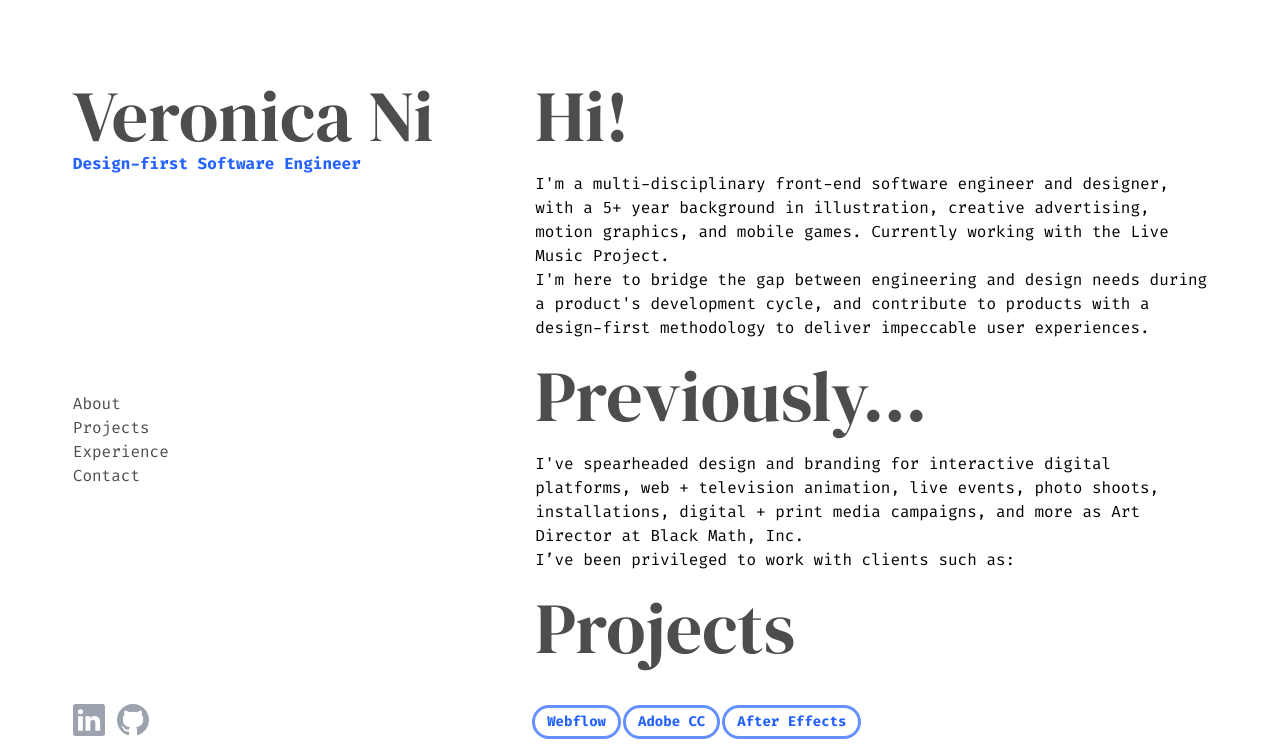
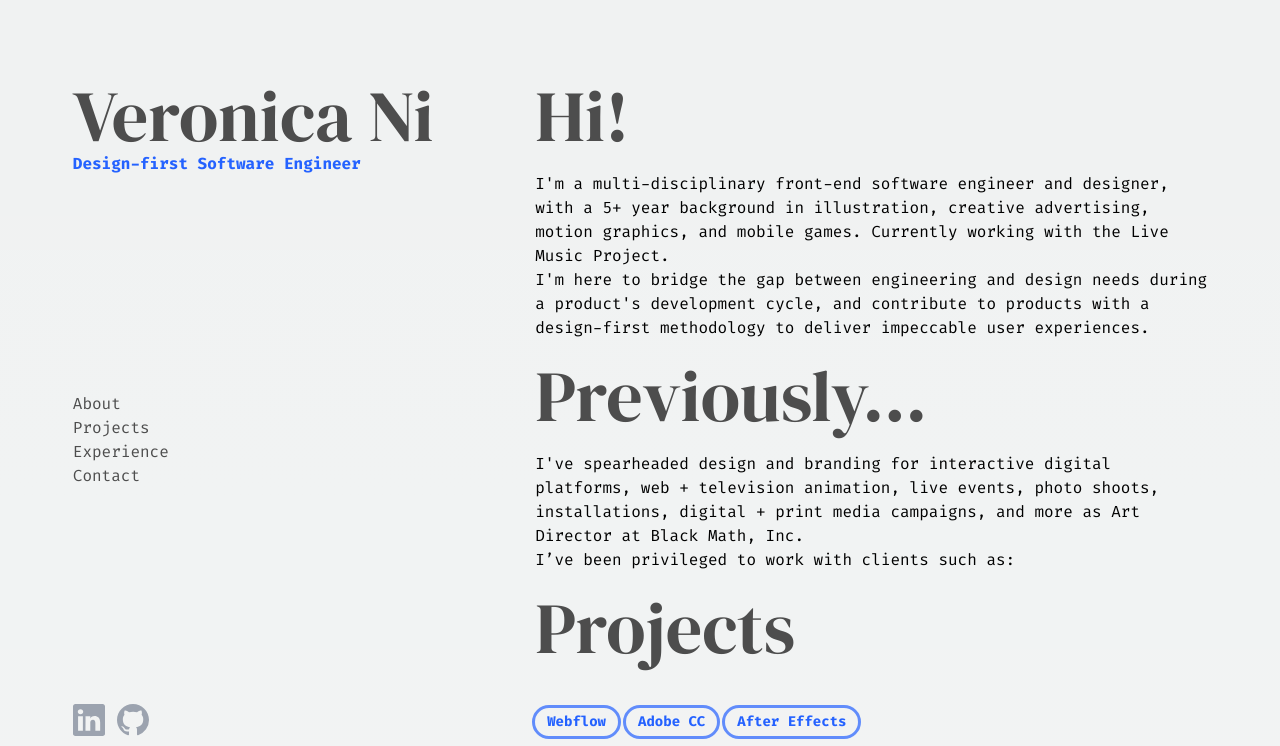
Before and after one commit to veronicani/veronicani-dev-2.0, a Next.js app in the folder veronicani-dev-2.0/: page / in a window 1280 px wide. Shown: the top 746 px of the page. Built offline with nearby package versions, Linux system fonts and the light colour scheme; grey boxes are pictures that could not be loaded.

Commit message:
added media query to apply gradient only to large displays

```diff
--- a/veronicani-dev-2.0/app/globals.css
+++ b/veronicani-dev-2.0/app/globals.css
@@ -2,11 +2,11 @@
 @tailwind components;
 @tailwind utilities;
 
-/* :root {
+:root {
   --foreground-rgb: 0, 0, 0;
-  --background-start-rgb: 214, 219, 220;
+  --background-start-rgb: 240, 242, 242;
   --background-end-rgb: 255, 255, 255;
-} */
+}
 
 /* @media (prefers-color-scheme: dark) {
   :root {
@@ -16,14 +16,24 @@
   }
 } */
 
+html {
+  scroll-behavior: smooth; /* smooth scroll on whole doc */
+}
+
 body {
   color: rgb(var(--foreground-rgb));
+  background: rgb(var(--background-end-rgb));
+}
+
+@media (min-width: 1024px) {
+  body {
     background: linear-gradient(
         to bottom,
         transparent,
         rgb(var(--background-end-rgb))
       )
       rgb(var(--background-start-rgb));
+  }
 }
 
 @layer utilities {
```
Lines whose indentation alone changed are shown as unchanged.
